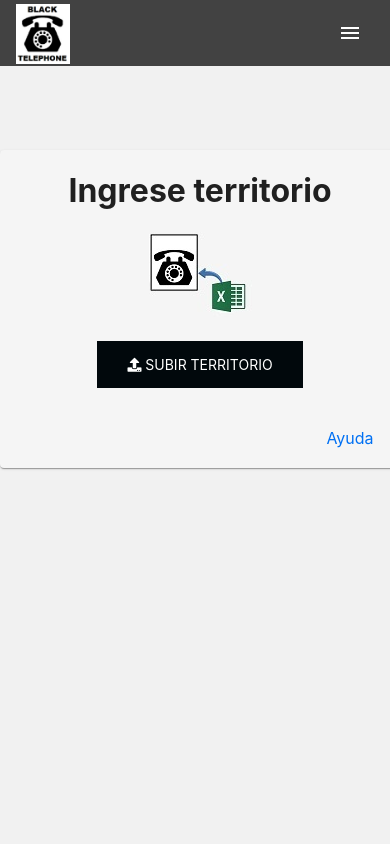
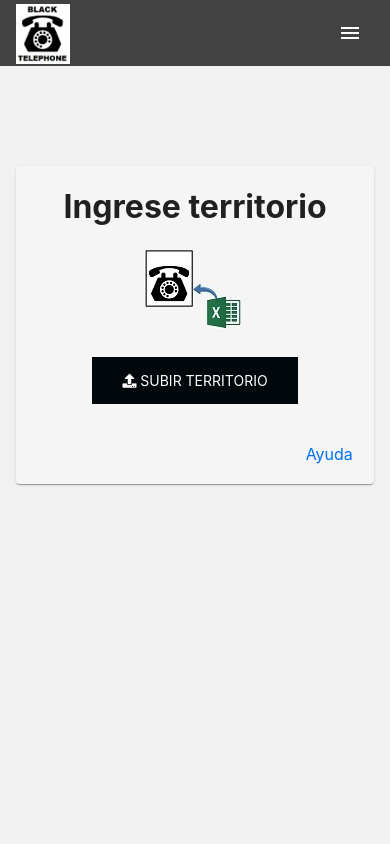
Before and after one commit to Desarrollos-Web-Urquiza/black-telephone, a React (Create React App) app: page /uploadexcel in a window 390 px wide. Shown: the top 844 px of the page. Built offline with nearby package versions, Linux system fonts and the light colour scheme.

Commit message:
Ajustando responsive del Card de Llamadas

```diff
--- a/src/components/excel-to-json/uploadInput.js
+++ b/src/components/excel-to-json/uploadInput.js
@@ -35,7 +35,7 @@ import XLSX  from 'xlsx';
 
 const CardSelect = withStyles((theme) => ({
   root: {
-
+    width: 400,
     backgroundColor: grey[100],
 
     '&:hover': {
@@ -296,7 +296,8 @@ const UploadInput = props => {
           { !show.value &&
 
             <div  align="center" style={{marginTop: 150}}>
-              <CardSelect style={{width: 400, }}>
+              <div className="card-container">
+                <CardSelect >
 
                   <h1>Ingrese territorio</h1>
 
@@ -320,7 +321,7 @@ const UploadInput = props => {
                   <a
 
                     onClick={() => props.history.push('/uploadexcel-ayuda' ) }
-                  style={{marginLeft: 300,   cursor: "pointer", color: "#0070f3",  }}
+                    style={{marginLeft: "75%",   cursor: "pointer", color: "#0070f3",  }}
 
                   >
                     Ayuda
@@ -331,6 +332,7 @@ const UploadInput = props => {
                   <br />
 
                 </CardSelect>
+              </div>
             </div>
 
           }
```
Lines whose indentation alone changed are shown as unchanged.
